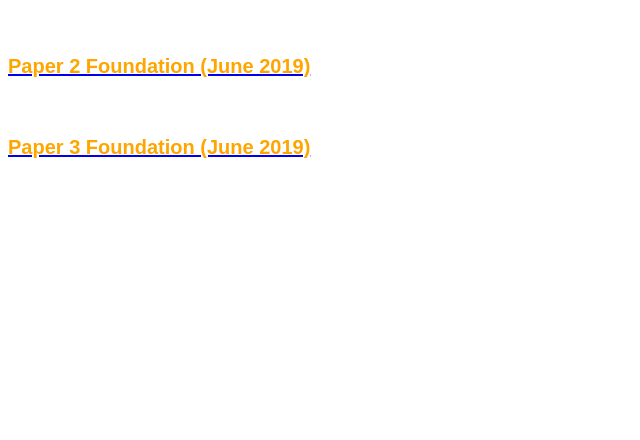
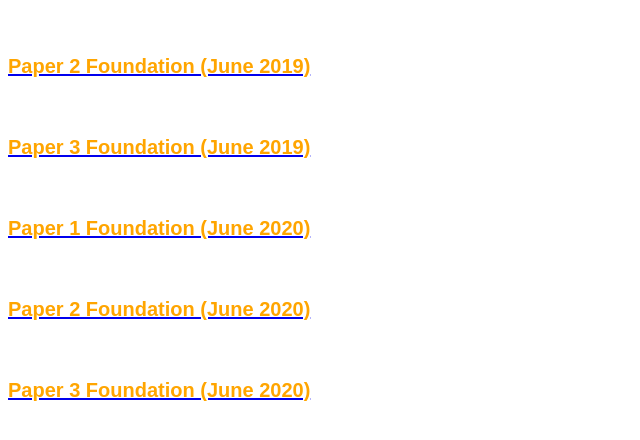
Before and after one commit to BaileySchool1/BaileySchool1.github.io, a plain HTML site: page Topics/Maths/PastPapers/MathsPastPapers.html in a window 1280 px wide. Shown: the part 106-546 px from the top of the page, without its empty margins (0-640 px from the left). Drawn offline with Linux system fonts and the light colour scheme.

Commit message:
Update MathsPastPapers.html

```diff
--- a/Topics/Maths/PastPapers/MathsPastPapers.html
+++ b/Topics/Maths/PastPapers/MathsPastPapers.html
@@ -11,6 +11,12 @@
         <a href="Question-paper/Questionpaper-Paper2F-June2019.pdf"><h3 style="font-family: fantasy; font-size: 20px; color: orange">Paper 2 Foundation (June 2019)</h3></a>
         <br>
         <a href="Question-paper/Questionpaper-Paper3F-June2019.pdf"><h3 style="font-family: fantasy; font-size: 20px; color: orange">Paper 3 Foundation (June 2019)</h3></a>
+        <br>
+        <a href="Question-paper/Questionpaper-Paper1F-November2020.pdf"><h3 style="font-family: fantasy; font-size: 20px; color: orange">Paper 1 Foundation (June 2020)</h3></a>
+        <br>
+        <a href="Question-paper/Questionpaper-Paper2F-November2020.pdf"><h3 style="font-family: fantasy; font-size: 20px; color: orange">Paper 2 Foundation (June 2020)</h3></a>
+        <br>
+        <a href="Question-paper/Questionpaper-Paper3F-November2020.pdf"><h3 style="font-family: fantasy; font-size: 20px; color: orange">Paper 3 Foundation (June 2020)</h3></a>
 
 
     </body>
```
